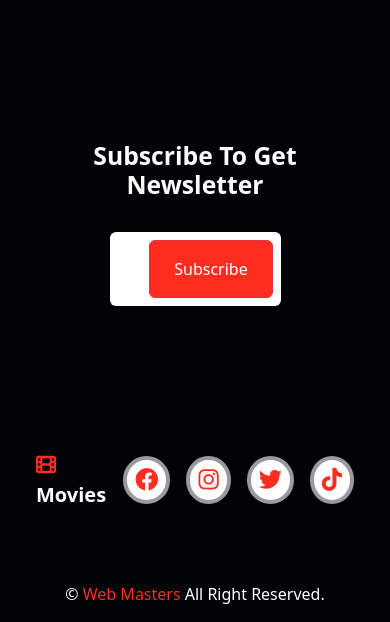
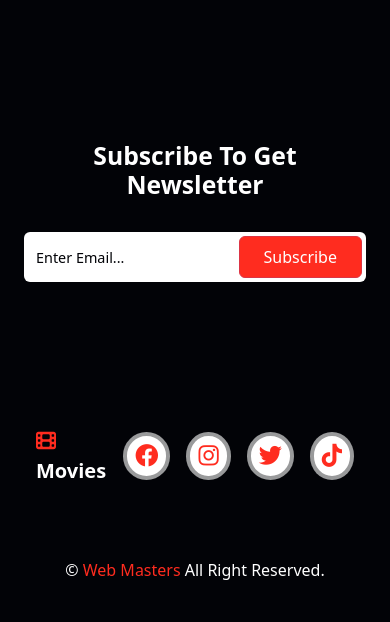
Before and after one commit to Abdallah-Abdalnaser/Movies_App-master-task2, a plain HTML site: page index.html in a window 390 px wide. Shown: the part 9505-10127 px from the top of the page. After the commit the page ends 10103 px from the top, so only its background shows below. Drawn offline with nearby package versions, Linux system fonts and the light colour scheme.

Commit message:
refactor styling for header and newsletter form; improve layout and responsiveness

```diff
--- a/css/style.css
+++ b/css/style.css
@@ -274,6 +274,10 @@ header .btn {
   .navbar.active {
     top: 100%;
   }
+
+  .news form {
+    width: 100% !important;
+  }
 }
 
 /* Resbonsive */
--- a/index.html
+++ b/index.html
@@ -42,8 +42,7 @@
             <a
               class="home-active text-decoration-none position-relative pb-2 px-1 fs-6 fw-semibold mx-4"
               href="#home"
-              >Home</a
-            >
+              >Home</a>
           </li>
           <li>
             <a
@@ -265,17 +264,17 @@
         Newsletter
       </h2>
       <form
-        class="d-flex justify-content-center align-items-center p-2 w-50 mt-4 rounded"
+        class="d-flex justify-content-center align-items-center p-1 w-50  mt-4 rounded"
       >
         <input
-          class="email rounded p-3 w-100 border-0"
+          class="email rounded p-2 w-100 border-0"
           type="email"
           placeholder="Enter Email..."
         />
         <input
           type="submit"
           value="Subscribe"
-          class="btn btn-danger px-4 py-3 rounded"
+          class="btn btn-danger px-4 py-2 rounded"
         />
       </form>
     </section>
```
